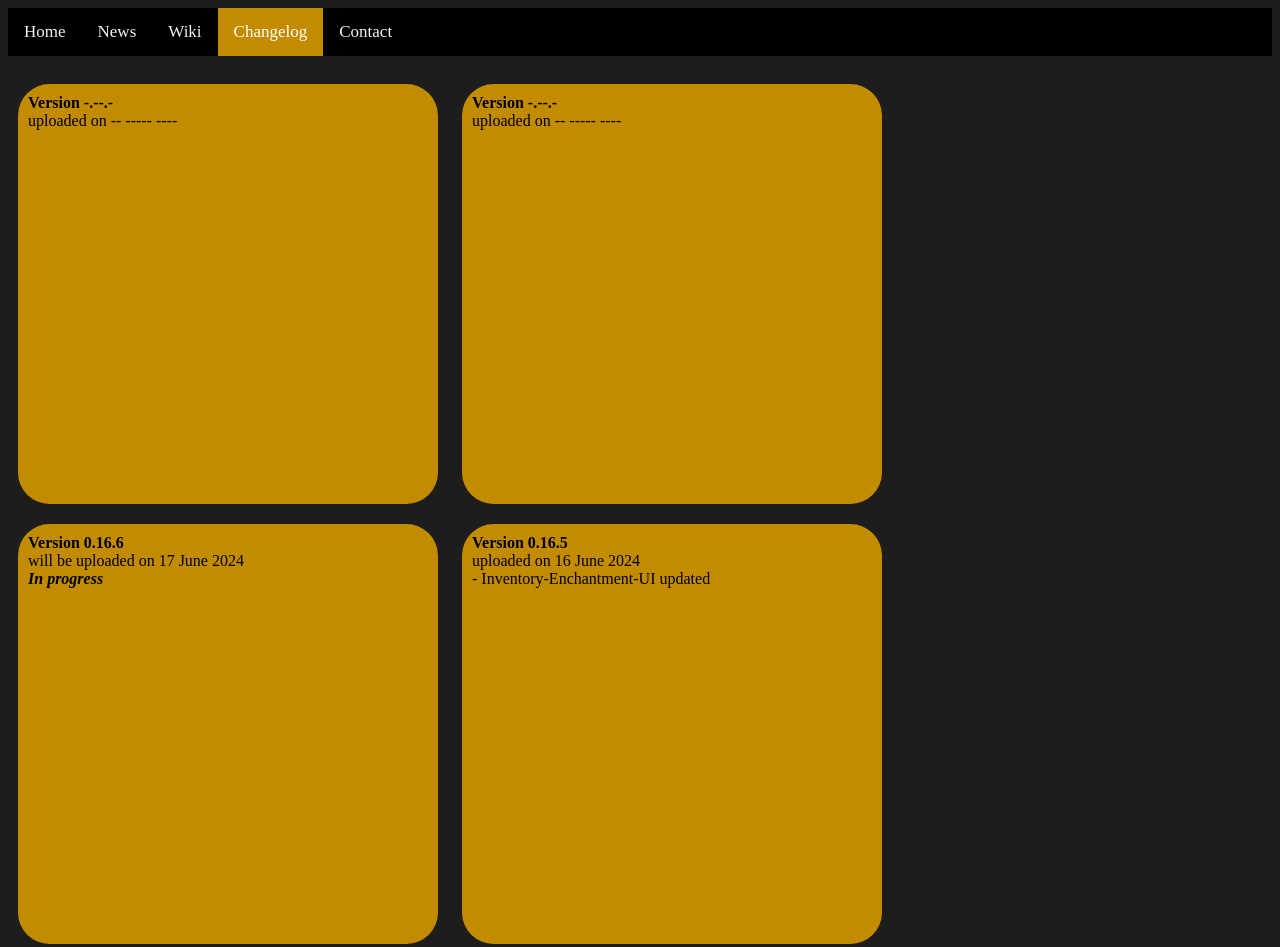
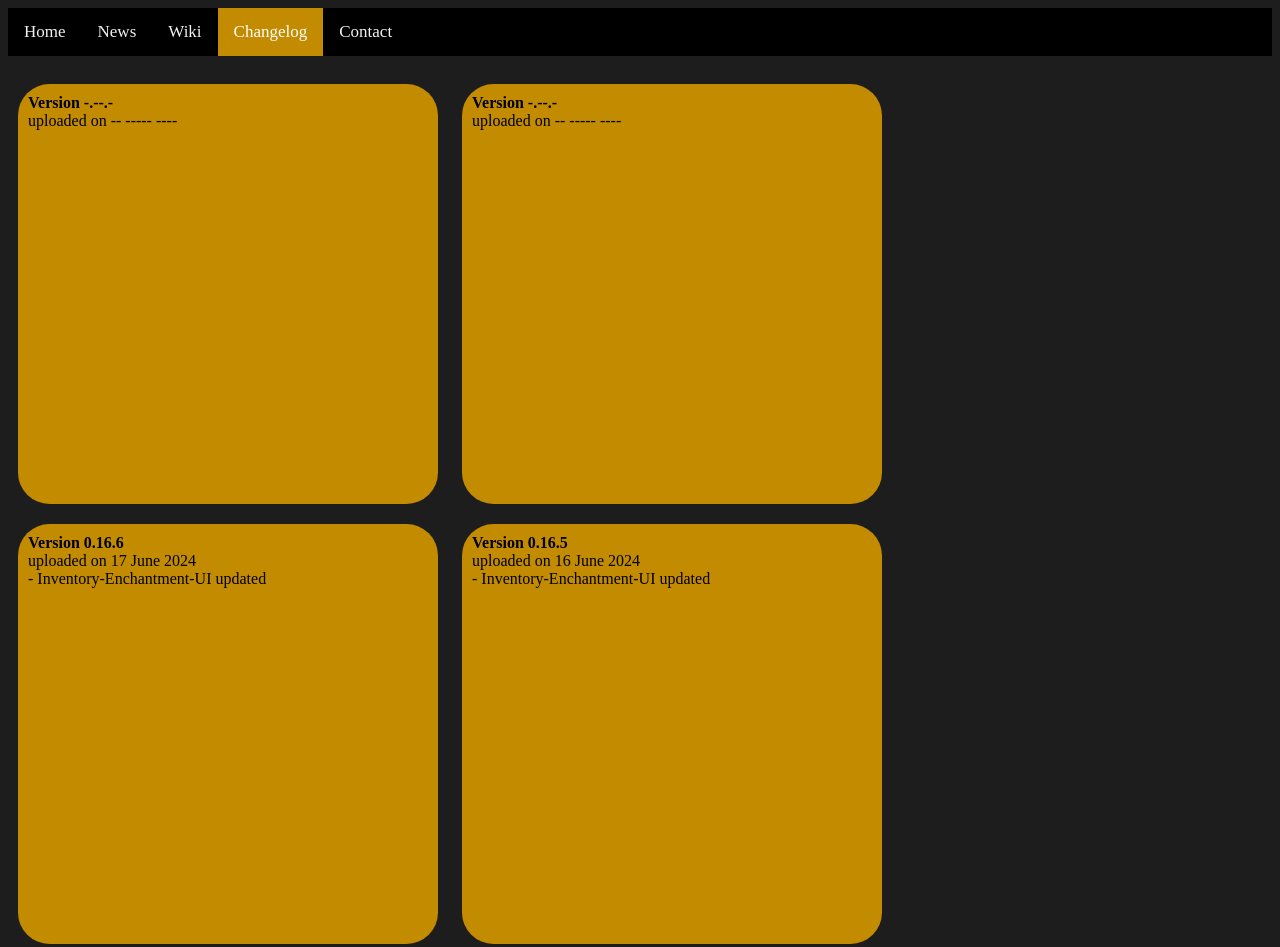
Before and after one commit to Pys0n/God_of_Darkness-Website, a plain HTML site: page changelog.html in a window 1280 px wide. Shown: the top 947 px of the page. Drawn offline with Linux system fonts and the light colour scheme.

Commit message:
changelog updated

```diff
--- a/changelog.html
+++ b/changelog.html
@@ -25,8 +25,8 @@
 	</div>
 	<div class="box">
 		<b>Version 0.16.6</b><br>
-		will be uploaded on 17 June 2024<br>
-		<b><i>In progress</i></b>
+		uploaded on 17 June 2024<br>
+		- Inventory-Enchantment-UI updated
 	</div>
 	<div class="box">
 		<b>Version 0.16.5</b><br>
```
